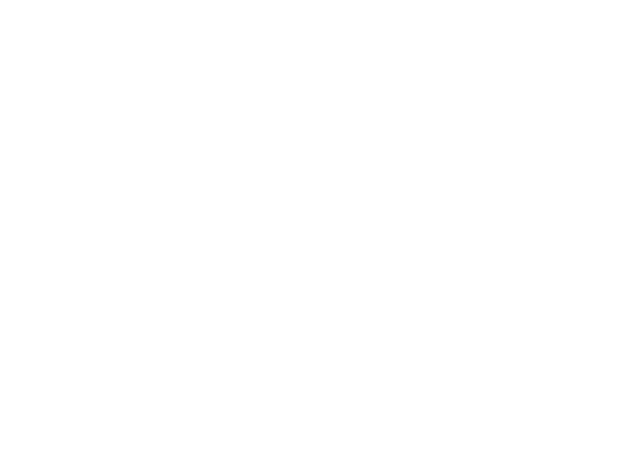
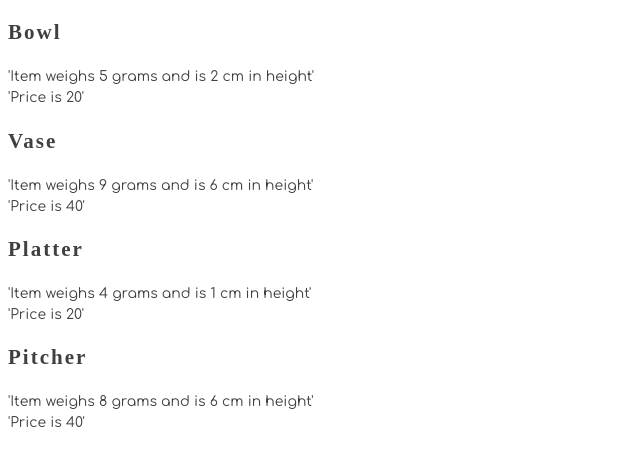
Before and after one commit to Evening-Cohort-31/Hairy-Potter-jamesfreeman114, a website with bundled scripts: page src/index.html in a window 1280 px wide. Shown: the whole page, without its empty margins (0-640 px from the left). Built offline with nearby package versions, Linux system fonts and the light colour scheme; a web font is replaced by a local one.

Commit message:
Added potteryList.js Module

```diff
--- a/src/index.html
+++ b/src/index.html
@@ -8,5 +8,9 @@
 </head>
 <body>
     <script src="./scripts/main.js" type="module"></script>
+    <article class ="potteryList" id="finalPottery">
+
+
+    </article>
 </body>
 </html>
--- a/src/scripts/main.js
+++ b/src/scripts/main.js
@@ -4,6 +4,7 @@
 import { makePottery } from './potteryWheel.js'
 import { firePottery } from './kiln.js'
 import { toSellOrNotToSell, usePottery } from './potteryCatalog.js'
+import { potteryList, renderPotteryToDOM } from './potteryList.js'
 
 // Make 5 pieces of pottery at the wheel
 let mug = makePottery("Mug", 7, 5)
@@ -41,7 +42,6 @@ let firedPitcher = firePottery(pitcher, 2199)
 console.log(firedPitcher)
 
 
-
 // Determine which ones should be sold, and their price
 
 let sellBowl = toSellOrNotToSell(firedBowl)
@@ -59,4 +59,10 @@ console.log(sellPlatter)
 let sellPitcher = toSellOrNotToSell(firedPitcher)
 console.log(sellPitcher)
 
+
+
 // Invoke the component function that renders the HTML list
+
+export const sellThatPottery = usePottery()
+const potteryHTML = potteryList()
+renderPotteryToDOM(potteryHTML)
--- /dev/null
+++ b/src/scripts/potteryList.js
@@ -0,0 +1,30 @@
+import { sellThatPottery } from './main.js';
+
+export const potteryList = () => {
+
+    let potteryHTML = '';
+
+    for (const pottery of sellThatPottery) {
+
+        potteryHTML += `
+        <section class="pottery" id=${pottery.id}>
+            <h2 class="pottery__shape">${pottery.shape}</h2>
+                <div class="pottery__properties">'Item weighs ${pottery.weight} grams and is ${pottery.height} cm in height'</div>
+                <div class="pottery__price">'Price is ${pottery.price}'</div>
+        </section>
+        `
+    }
+
+    return potteryHTML
+
+}
+
+export const renderPotteryToDOM = (potteryHTML) => {
+   const potteryList = document.getElementById('finalPottery');
+
+   if (potteryList) {
+       potteryList.innerHTML = potteryHTML;
+   } else {
+       console.error('Could not find element with id finalPottery');
+   }
+};
```
Also changed, not shown: README.md, src/scripts/potteryCatalog.js (line endings or trailing spaces).
